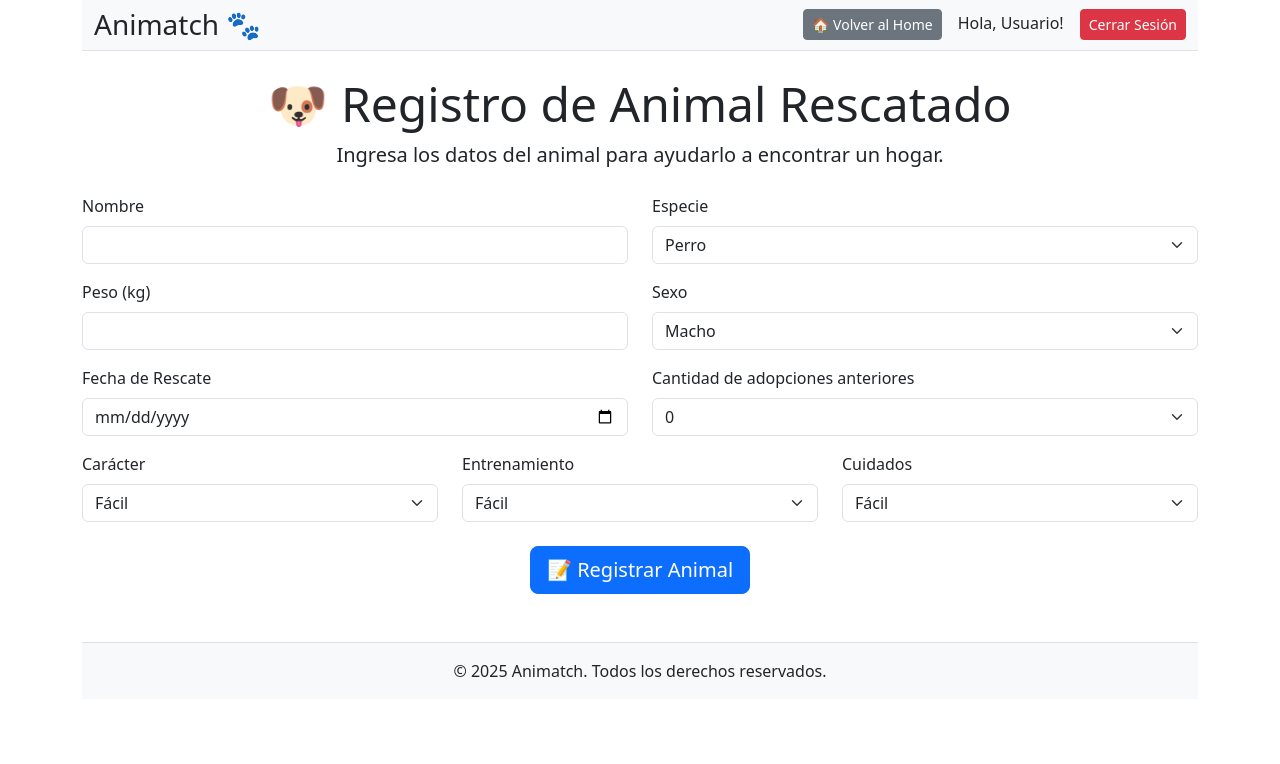
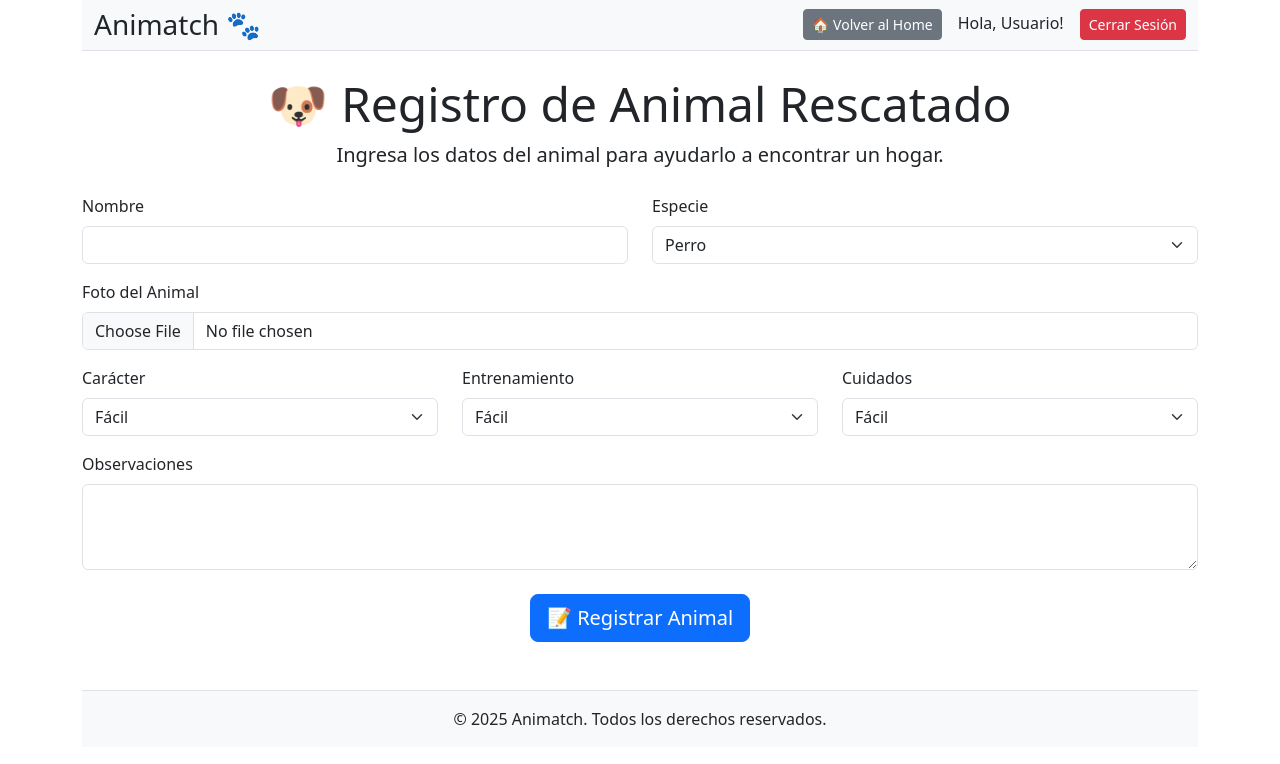
Before and after one commit to respinoza-p/animatch-web.app, a React (Vite) app: page /registro-animal in a window 1280 px wide. Shown: the top 764 px of the page. Built offline with nearby package versions, Linux system fonts and the light colour scheme.

Commit message:
Se agregan campos al formulario de registro del animal

```diff
--- a/src/RegistroAnimal.jsx
+++ b/src/RegistroAnimal.jsx
@@ -2,12 +2,6 @@ import React, { useState } from "react";
 import { useNavigate } from "react-router-dom";
 import Header from "./components/Header";
 import Footer from "./components/Footer";
-
-const regionesComunas = {
-  "Región Metropolitana": ["Santiago", "Providencia", "Las Condes", "Maipú", "Puente Alto"],
-  "Región de Valparaíso": ["Valparaíso", "Viña del Mar", "Quilpué", "Concón"],
-  "Región del Biobío": ["Concepción", "Talcahuano", "Los Ángeles"],
-};
 
 const RegistroAnimal = ({ user, setUser }) => {
   const navigate = useNavigate();
@@ -36,6 +30,7 @@ const RegistroAnimal = ({ user, setUser }) => {
     regionRescate: "",
     comunaRescate: "",
     foto: null,
+    fotoPreview: null,
   });
 
   const [errors, setErrors] = useState({});
@@ -53,9 +48,22 @@ const RegistroAnimal = ({ user, setUser }) => {
 
   const handleChange = (e) => {
     const { name, value, type, files } = e.target;
+
+    if (type === "file") {
+      const file = files[0];
+      if (file && !["image/jpeg", "image/png", "image/jpg"].includes(file.type)) {
+        alert("Formato de imagen no válido. Solo se permiten JPG, JPEG y PNG.");
+        return;
+      }
       setFormData({
         ...formData,
-      [name]: type === "file" ? files[0] : value,
+        foto: file,
+        fotoPreview: URL.createObjectURL(file),
+      });
+    } else {
+      setFormData({
+        ...formData,
+        [name]: value,
       });
 
       if (regex[name] && !regex[name].test(value)) {
@@ -65,10 +73,6 @@ const RegistroAnimal = ({ user, setUser }) => {
         delete newErrors[name];
         setErrors(newErrors);
       }
-
-    if (name === "regionRescate") {
-      setComunas(regionesComunas[value] || []);
-      setFormData({ ...formData, comunaRescate: "" });
     }
   };
 
@@ -78,7 +82,6 @@ const RegistroAnimal = ({ user, setUser }) => {
       alert("Corrige los errores antes de enviar el formulario.");
       return;
     }
-
     console.log("Datos enviados:", formData);
     alert("Registro exitoso!");
   };
@@ -113,52 +116,17 @@ const RegistroAnimal = ({ user, setUser }) => {
           </div>
         </div>
 
-        <div className="row mt-3">
-          <div className="col-md-6">
-            <label className="form-label">Peso (kg)</label>
-            <input
-              type="text"
-              className="form-control"
-              name="peso"
-              value={formData.peso}
-              onChange={handleChange}
-              required
-            />
+        {/* 🔹 Carga de Foto */}
+        <div className="mt-3">
+          <label className="form-label">Foto del Animal</label>
+          <input type="file" className="form-control" name="foto" onChange={handleChange} accept="image/*" required />
+          {formData.fotoPreview && (
+            <div className="text-center mt-3">
+              <img src={formData.fotoPreview} alt="Vista previa" className="img-thumbnail" style={{ maxWidth: "200px" }} />
+            </div>
+          )}
         </div>
 
-          <div className="col-md-6">
-            <label className="form-label">Sexo</label>
-            <select className="form-select" name="sexo" value={formData.sexo} onChange={handleChange}>
-              <option value="macho">Macho</option>
-              <option value="hembra">Hembra</option>
-            </select>
-          </div>
-        </div>
-
-        <div className="row mt-3">
-          <div className="col-md-6">
-            <label className="form-label">Fecha de Rescate</label>
-            <input
-              type="date"
-              className="form-control"
-              name="fechaRescate"
-              value={formData.fechaRescate}
-              onChange={handleChange}
-              required
-            />
-          </div>
-
-          <div className="col-md-6">
-            <label className="form-label">Cantidad de adopciones anteriores</label>
-            <select className="form-select" name="adopcionesPrevias" value={formData.adopcionesPrevias} onChange={handleChange}>
-              <option value="0">0</option>
-              <option value="1">1</option>
-              <option value="2">2+</option>
-            </select>
-          </div>
-        </div>
-
-        {/* 🔹 Nuevos Campos: Carácter, Entrenamiento, Cuidados */}
         <div className="row mt-3">
           <div className="col-md-4">
             <label className="form-label">Carácter</label>
@@ -188,6 +156,17 @@ const RegistroAnimal = ({ user, setUser }) => {
           </div>
         </div>
 
+        <div className="mt-3">
+          <label className="form-label">Observaciones</label>
+          <textarea
+            className="form-control"
+            name="observaciones"
+            value={formData.observaciones}
+            onChange={handleChange}
+            rows="3"
+          ></textarea>
+        </div>
+
         <div className="text-center mt-4">
           <button type="submit" className="btn btn-primary btn-lg">📝 Registrar Animal</button>
         </div>
```
Lines whose indentation alone changed are shown as unchanged.
